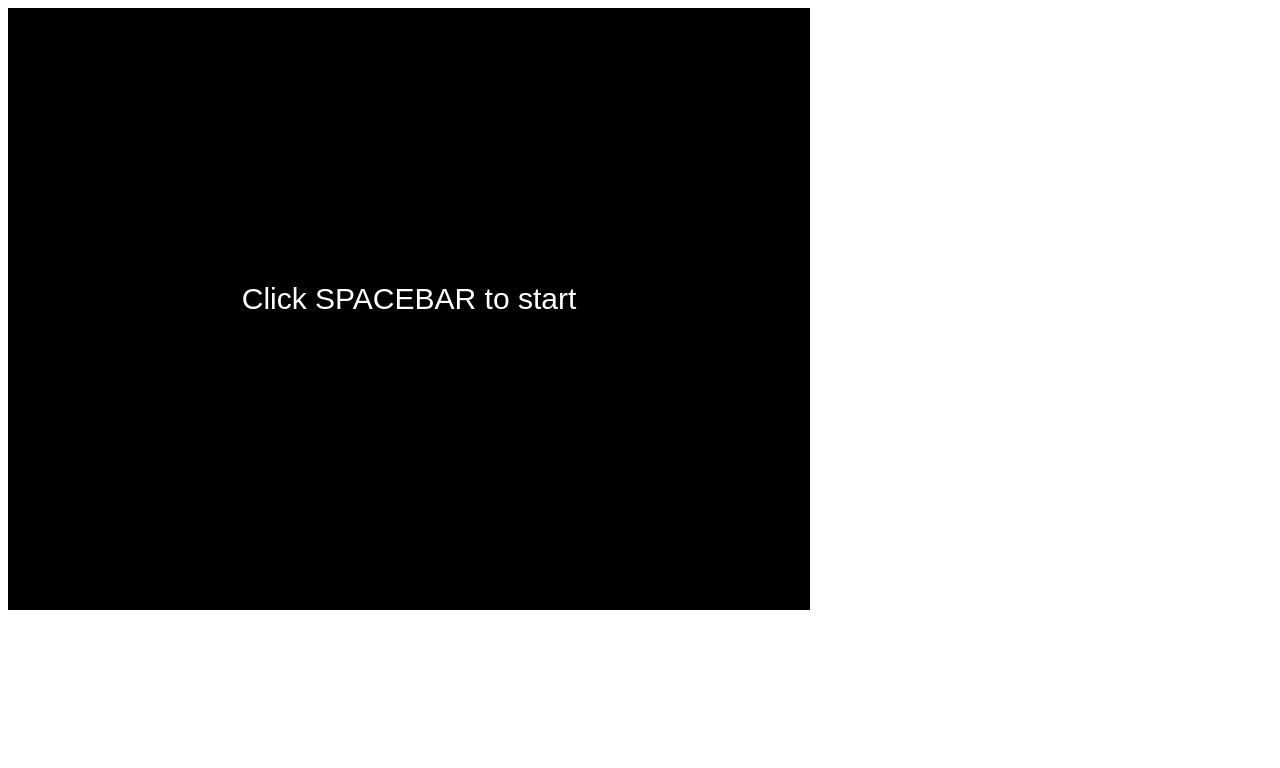
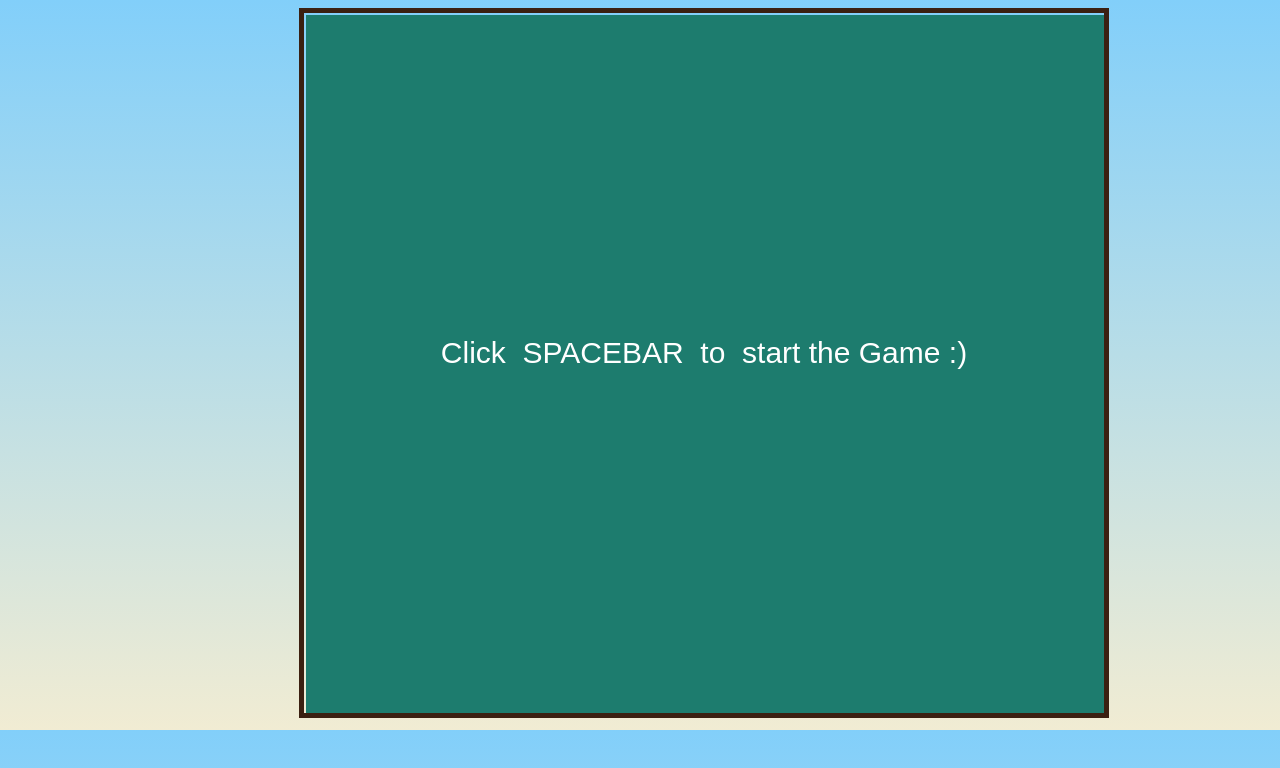
Before and after one commit to MostafaHeidari/BrickGame, a website with bundled scripts: page index.html in a window 1280 px wide. Built offline with nearby package versions, Linux system fonts and the light colour scheme.

Commit message:
styling af game is finished

```diff
--- a/css/styles.scss
+++ b/css/styles.scss
@@ -1,7 +1,12 @@
 #GameScreen{
-  border: 1px black solid;
+  border: 5px #3b2011 solid;
+  margin-left: 23%;
 }
 
 img{
   display: none;
 }
+
+body{
+  background:linear-gradient(to bottom, #82cffa, #f1ecd3);
+}
--- a/index.html
+++ b/index.html
@@ -32,7 +32,7 @@
 <img src="images/bold.png" id="imgBold">
 <img src="images/væg.png" id="imgVæg">
 
-<canvas id="GameScreen" height="600px" width="800px"></canvas>
+<canvas id="GameScreen" height="700px" width="800px"></canvas>
 <script src="js/script.js" type="module"></script>
 
 </body>
--- a/js/ball.js
+++ b/js/ball.js
@@ -6,7 +6,7 @@ export default class Ball {
 
         this.position = {x: 10, y: 400};
 
-        this.Speed = {x:5, y: 4};
+        this.Speed = {x:3, y: 3};
 
 
         this.Size = 16;
@@ -21,9 +21,9 @@ export default class Ball {
     }
 
     reset(){
-        this.position = {x: 10, y: 400};
+        this.position = {x: 10, y: 300};
 
-        this.Speed = {x:5, y: 4};
+        this.Speed = {x:3, y: 4};
     }
 
     draw(ctx){
--- a/js/game.js
+++ b/js/game.js
@@ -1,8 +1,7 @@
 import Paddle from "./paddle.js";
 import Ball from "./ball.js";
 import InputHandler from "./input.js";
-import Brick from "./brick.js";
-import { BuildLevel, level1 } from  "./levels.js";
+ import { BuildLevel, level1 } from  "./levels.js";
 
 const GameState = {
     PAUSED:0,
@@ -20,7 +19,7 @@ export default class Game {
 
         this.gameObjects = [];
 
-        this.lives = 2;
+        this.lives = 3;
 
         this.bricks = [];
 
@@ -64,25 +63,25 @@ export default class Game {
         }
 
         if (this.GameState === GameState.MENU){
-            ctx.rect(0, 0,this.GameWidth,this.GameHeight);
-            ctx.fillStyle = "rgba(0, 0, 0,1)";
+            ctx.rect(2, 2,this.GameWidth,this.GameHeight);
+            ctx.fillStyle = "rgb(29,124,110)";
             ctx.fill();
 
             ctx.font = "30px Arial";
             ctx.fillStyle = "white";
             ctx.textAlign = "center";
-            ctx.fillText("Click SPACEBAR to start", this.GameWidth / 2, this.GameHeight / 2);
+            ctx.fillText("Click  SPACEBAR  to  start the Game :)", this.GameWidth / 2, this.GameHeight / 2);
         }
 
         if (this.GameState === GameState.GAMEOVER){
-            ctx.rect(0, 0, this.GameWidth, this.GameHeight);
-            ctx.fillStyle = "rgba(0,0,0,1)";
+            ctx.rect(2, 2, this.GameWidth, this.GameHeight);
+            ctx.fillStyle = "rgb(193,154,45)";
             ctx.fill();
 
             ctx.font = "30px Arial";
             ctx.fillStyle = "white";
             ctx.textAlign = "center";
-            ctx.fillText("Sorry! you lost the Game",this.GameWidth / 2,this.GameHeight / 2);
+            ctx.fillText("Game over, but you can try again",this.GameWidth / 2,this.GameHeight / 2);
 
         }
     }
--- a/js/input.js
+++ b/js/input.js
@@ -7,7 +7,7 @@ export default class InputHandler{
                 case 37: paddle.moveLeft(); break;
                 case 65: paddle.moveLeft(); break;
                 case 39: paddle.moveRight(); break;
-                case 68: paddle.moveRight(); break;
+                case 40: paddle.moveRight(); break;
                 case 27: game.togglePause(); break;
                 case 32: game.start(); break;
             }
@@ -28,7 +28,7 @@ export default class InputHandler{
                         paddle.stop();
                     break;
 
-                case 38:
+                case 39:
                     if (paddle.Speed > 0)
                         paddle.stop();
                     break;
--- a/js/levels.js
+++ b/js/levels.js
@@ -7,7 +7,7 @@ export function BuildLevel(game,level){
         if (brick === 1){
             let position = {
                 x:80 * brickIndex,
-                y:75 + 24 *rowIndex
+                y:30 + 24 *rowIndex
             };
             bricks.push(new Brick(game, position));
         }
@@ -24,4 +24,5 @@ export const level1 =[
     [1,1,1,1,1,1,1,1,1,1],
     [0,1,1,1,1,1,1,1,0,1],
     [1,1,1,1,1,1,1,1,1,1],
+    [1,1,1,1,1,1,1,1,1,1],
 ];
--- a/js/script.js
+++ b/js/script.js
@@ -5,7 +5,7 @@ let ctx = canvas.getContext("2d");
 
 const GameWidth = 800;
 
-const GameHeight = 600;
+const GameHeight = 700;
 
 let game = new Game(GameWidth,GameHeight);
 
```
Also changed, not shown: css/styles.css, js/ball.min.js, js/game.min.js, js/input.min.js, js/levels.min.js, js/script.min.js, 1 other file.
